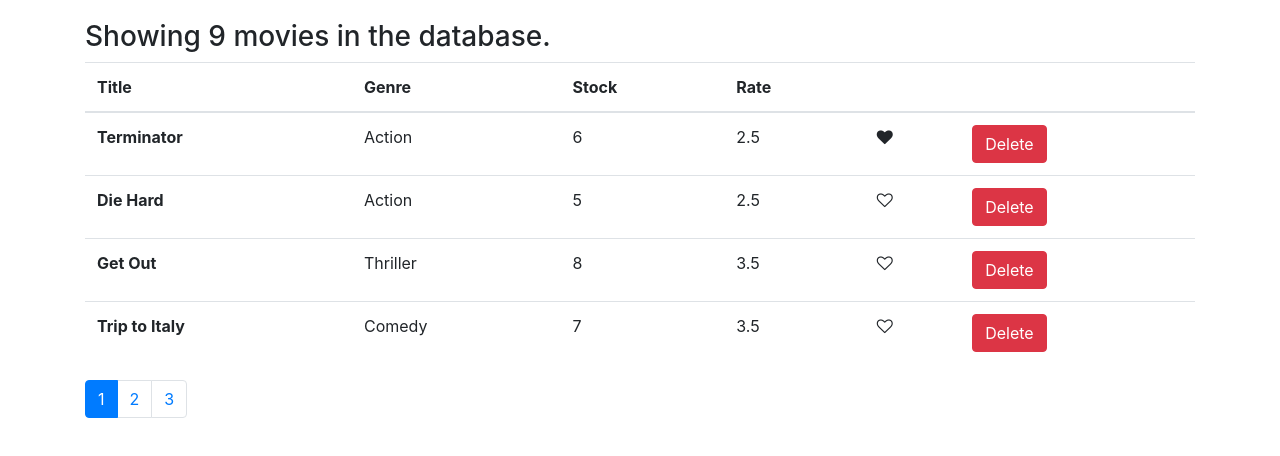
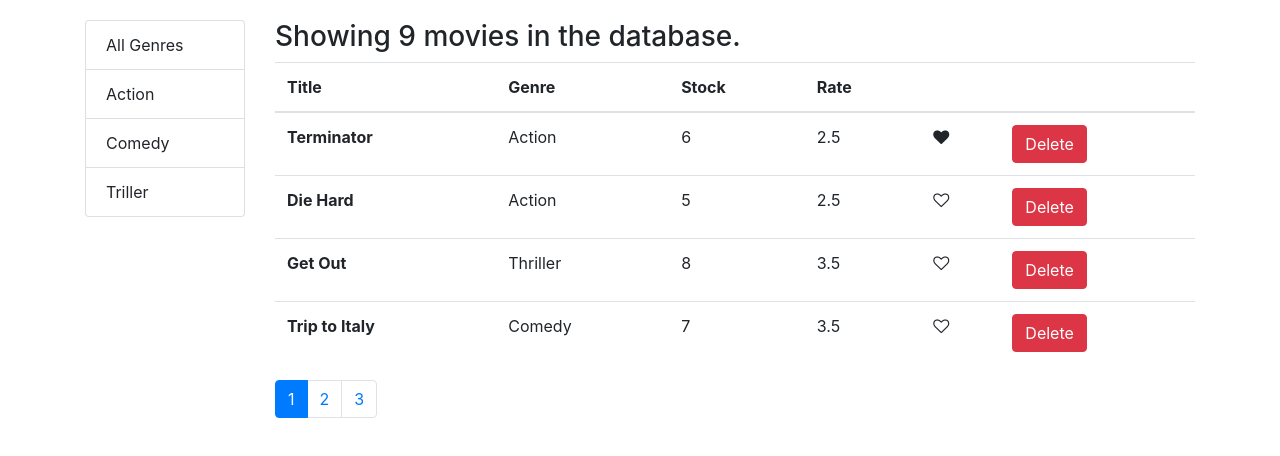
Before and after one commit to samsaravillo/vidly, a React (Create React App) app: page / in a window 1280 px wide. Shown: the top 456 px of the page. Built offline with nearby package versions, Linux system fonts and the light colour scheme.

Commit message:
add new common listGroup

```diff
--- /dev/null
+++ b/src/components/common/listGroup.jsx
@@ -0,0 +1,14 @@
+import React from 'react';
+
+const ListGroup = () => {
+    return (
+        <ul class="list-group">
+            <li class="list-group-item">All Genres</li>
+            <li class="list-group-item">Action</li>
+            <li class="list-group-item">Comedy</li>
+            <li class="list-group-item">Triller</li>
+        </ul>
+    );
+}
+
+export default ListGroup;
--- a/src/components/movies.jsx
+++ b/src/components/movies.jsx
@@ -3,6 +3,7 @@ import Like from '../components/common/like';
 import { getMovies } from '../services/fakeMovieService';
 import Pagination from './common/pagination';
 import { paginate } from '../utils/paginate';
+import ListGroup from './common/listGroup';
 
 class Movies extends Component {
     state = {
@@ -39,6 +40,13 @@ class Movies extends Component {
 
         return (
             <div>
+                <div className="row">
+                    <div className="col-2">
+                        <ListGroup
+
+                        />
+                    </div>
+                    <div className="col">
                         <h3>Showing { count } movies in the database.</h3>
                         <table className="table">
                         <thead>
@@ -79,6 +87,9 @@ class Movies extends Component {
                             onPageChange={this.handlePageChange}
                         />
                     </div>
+                </div>
+
+            </div>
         );
     }
 
```
Lines whose indentation alone changed are shown as unchanged.
